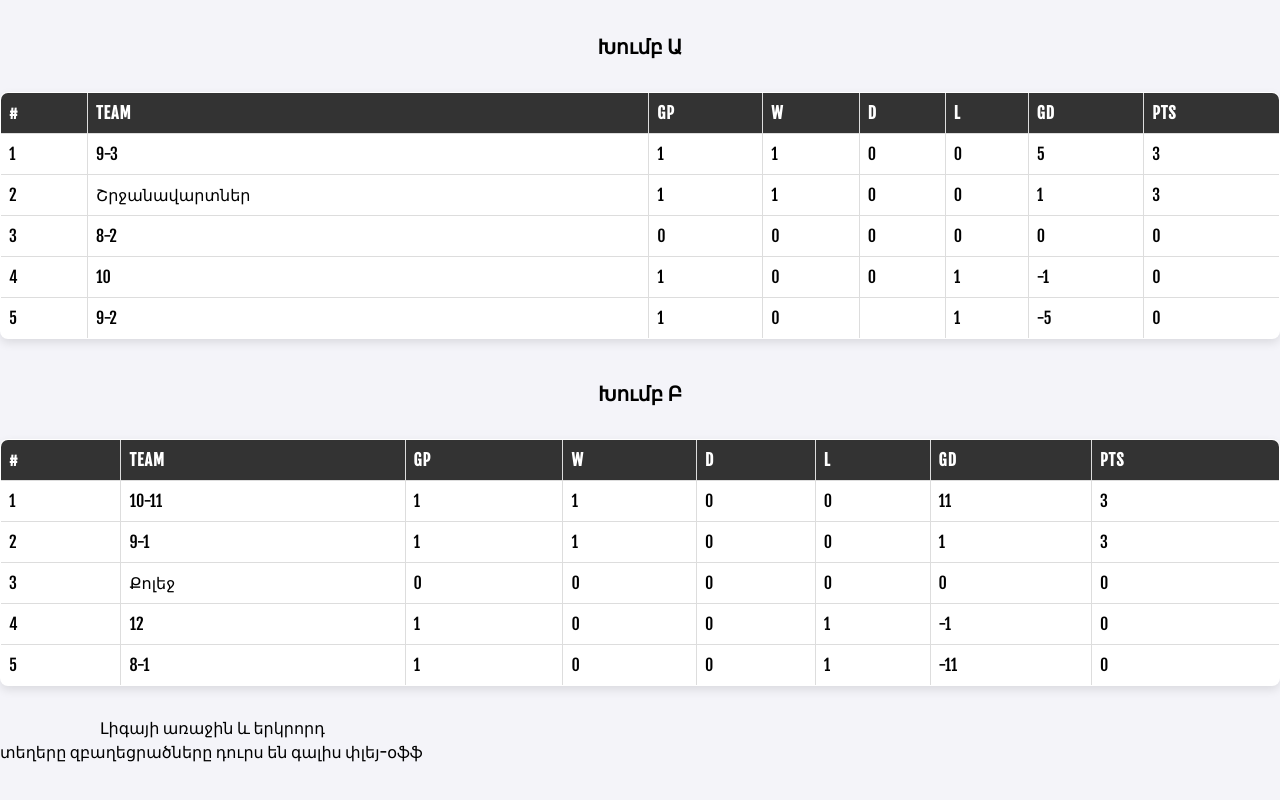
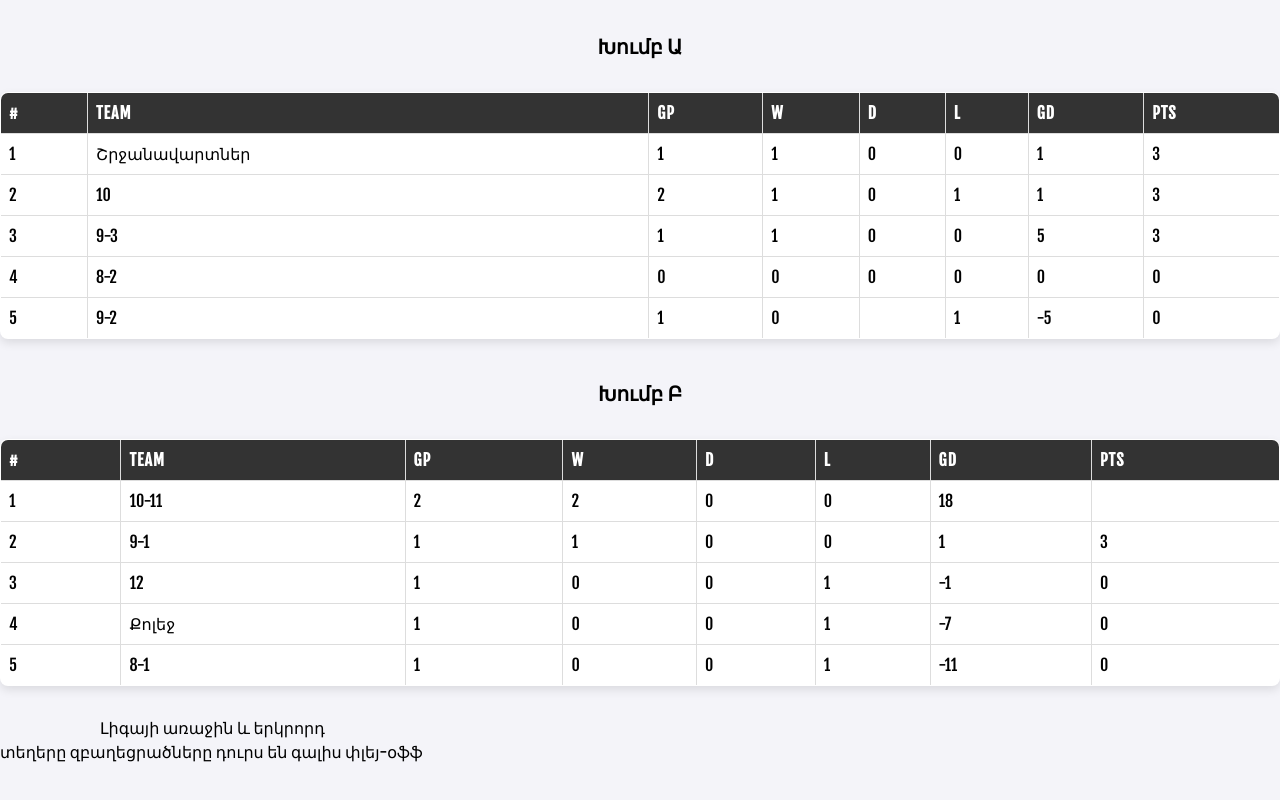
Before and after one commit to Sahak-prog-lgtm/-David-Gevorgyan-Football-Tournament-2025, a plain HTML site: page index.html in a window 1280 px wide. Shown: the part 1795-2595 px from the top of the page. Drawn offline with Linux system fonts and the light colour scheme.

Commit message:
Update index.html

```diff
--- a/index.html
+++ b/index.html
@@ -230,8 +230,29 @@
                     <th>GD</th>
                     <th>PTS</th>
                 </tr>
+
+                                   <tr class="wpos">
+                    <td>1</td>
+                    <td>Շրջանավարտներ</td>
+                    <td>1</td>
+                    <td>1</td>
+                    <td>0</td>
+                    <td>0</td>
+                    <td>1</td>
+                    <td>3</td>
+                </tr>
+                                              <tr class="wpos">
+                    <td>2</td>
+                    <td> 10 </td>
+                    <td>2</td>
+                    <td>1</td>
+                    <td>0</td>
+                    <td>1</td>
+                    <td>1</td>
+                    <td>3</td>
+                </tr>
                                 <tr class="wpos">
-                    <td>1</td>
+                    <td>3</td>
                     <td>9-3</td>
                     <td>1</td>
                     <td>1</td>
@@ -240,20 +261,9 @@
                     <td>5</td>
                     <td>3</td>
                 </tr>
-                                   <tr class="wpos">
-                    <td>2</td>
-                    <td>Շրջանավարտներ</td>
-                    <td>1</td>
-                    <td>1</td>
-                    <td>0</td>
-                    <td>0</td>
-                    <td>1</td>
-                    <td>3</td>
-                </tr>
-
 
                 <tr class="wpos">
-                    <td>3</td>
+                    <td>4</td>
                     <td>8-2</td>
                     <td>0</td>
                     <td>0</td>
@@ -262,16 +272,7 @@
                     <td>0</td>
                     <td>0</td>
                 </tr>
-                                <tr class="wpos">
-                    <td>4</td>
-                    <td> 10 </td>
-                    <td>1</td>
-                    <td>0</td>
-                    <td>0</td>
-                    <td>1</td>
-                    <td>-1</td>
-                    <td>0</td>
-                </tr>
+
                 <tr class="wpos">
                     <td>5</td>
                     <td> 9-2 </td>
@@ -301,12 +302,12 @@
                 <tr class="wpos">
                     <td>1</td>
                     <td> 10-11 </td>
-                    <td>1</td>
-                    <td>1</td>
+                    <td>2</td>
+                    <td>2</td>
                     <td>0</td>
                     <td>0</td>
-                    <td>11</td>
-                    <td>3</td>
+                    <td>18</td>
+                    <td></td>
                 </tr>
                                 <tr class="wpos">
                     <td>2</td>
@@ -320,18 +321,9 @@
                 </tr>
 
 
-                <tr class="wpos">
+
+                                <tr class="wpos">
                     <td>3</td>
-                    <td> Քոլեջ </td>
-                    <td>0</td>
-                    <td>0</td>
-                    <td>0</td>
-                    <td>0</td>
-                    <td>0</td>
-                    <td>0</td>
-                </tr>
-                                <tr class="wpos">
-                    <td>4</td>
                     <td> 12 </td>
                     <td>1</td>
                     <td>0</td>
@@ -340,6 +332,17 @@
                     <td>-1</td>
                     <td>0</td>
                 </tr>
+                                <tr class="wpos">
+                    <td>4</td>
+                    <td> Քոլեջ </td>
+                    <td>1</td>
+                    <td>0</td>
+                    <td>0</td>
+                    <td>1</td>
+                    <td>-7</td>
+                    <td>0</td>
+                </tr>
+
                                 <tr class="wpos">
                     <td>5</td>
                     <td> 8-1 </td>
```
